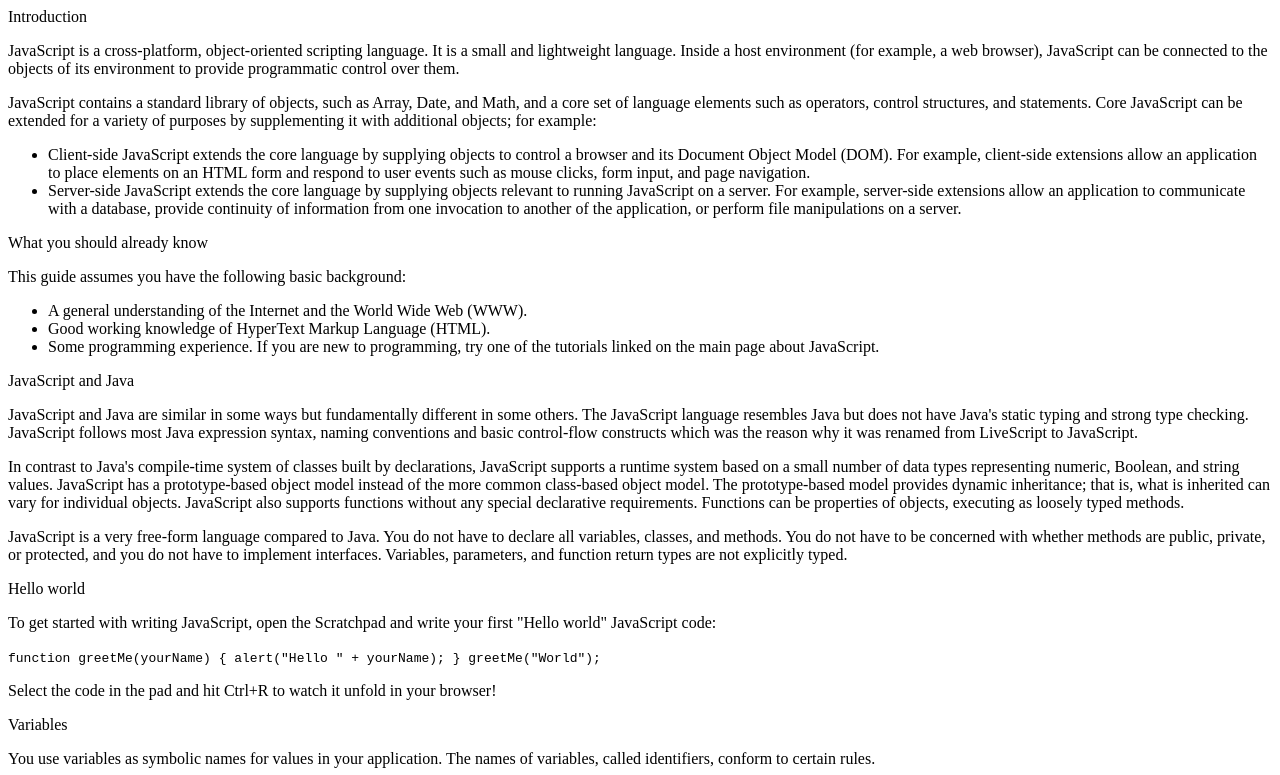
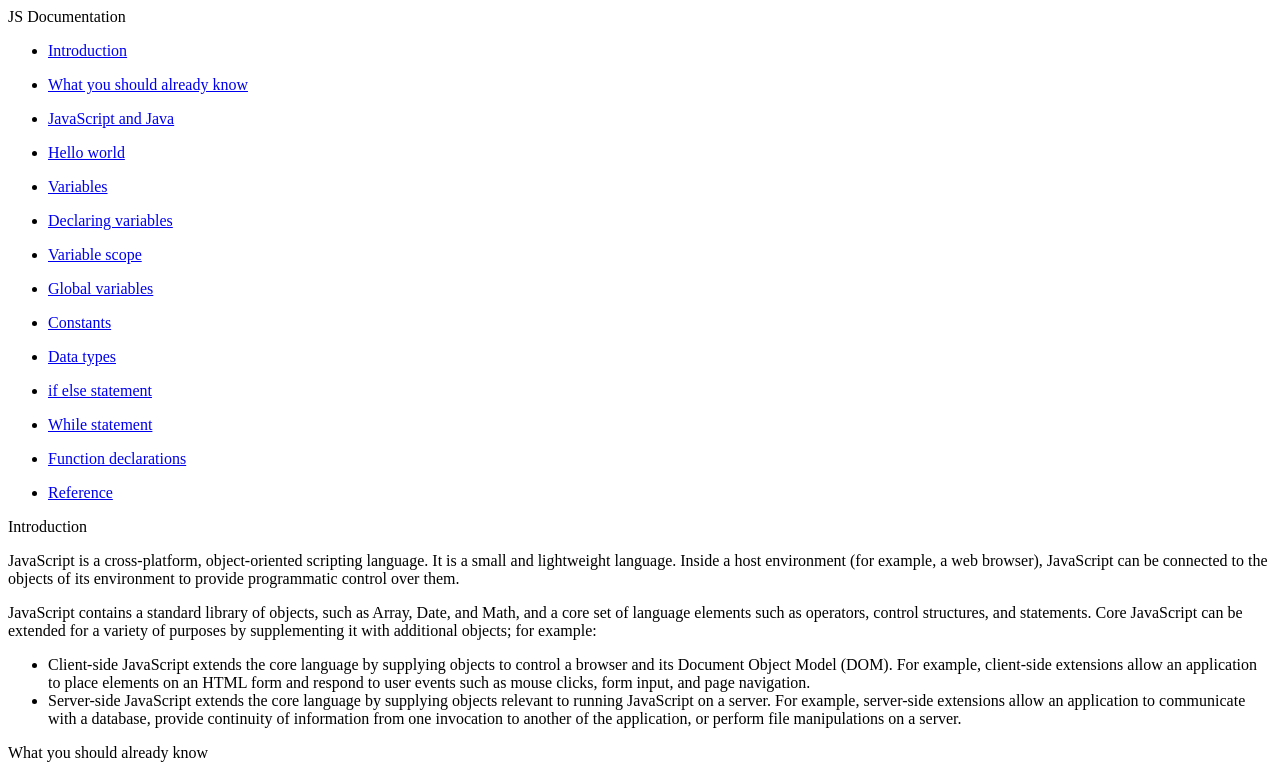
Before and after one commit to KarlaSolano/documentation, a plain HTML site: page docs/index.html in a window 1280 px wide. Shown: the top 775 px of the page. Drawn offline with Linux system fonts and the light colour scheme.

Commit message:
feature(nav): creación de la barra de navegación.

```diff
--- a/docs/index.html
+++ b/docs/index.html
@@ -8,8 +8,53 @@
     <title>Dodumentación técnica</title>
 </head>
 <body>
+    <nav id="navbar">
+        <header>JS Documentation</header>
+        <ul>
+            <li><a class="nav-link" href="#Introduction">Introduction</a></li>
+        </ul>
+        <ul>
+            <li><a class="nav-link" href="#What_you_should_already_know">What you should already know</a></li>
+        </ul>
+        <ul>
+            <li><a class="nav-link" href="#JavaScript_and_Java">JavaScript and Java</a></li>
+        </ul>
+        <ul>
+            <li><a class="nav-link" href="#Hello_world">Hello world</a></li>
+        </ul>
+        <ul>
+            <li><a class="nav-link" href="#Variables">Variables</a></li>
+        </ul>
+        <ul>
+            <li><a class="nav-link" href="#Declaring_variables">Declaring variables</a></li>
+        </ul>
+        <ul>
+            <li><a class="nav-link" href="#Variable scope">Variable scope</a></li>
+        </ul>
+        <ul>
+            <li><a class="nav-link" href="#Global_variables">Global variables</a></li>
+        </ul>
+        <ul>
+            <li><a class="nav-link" href="#Constants">Constants</a></li>
+        </ul>
+        <ul>
+            <li><a class="nav-link" href="#Data_types">Data types</a></li>
+        </ul>
+        <ul>
+            <li><a class="nav-link" href="#if_else_statement">if else statement</a></li>
+        </ul>
+        <ul>
+            <li><a class="nav-link" href="#while_statement">While statement</a></li>
+        </ul>
+        <ul>
+            <li><a class="nav-link" href="#Function_declarations">Function declarations</a></li>
+        </ul>
+        <ul>
+            <li><a class="nav-link" href="#Reference">Reference</a></li>
+        </ul>
+    </nav>
     <main id="main-doc">
-        <section class="main-section" id="introduction">
+        <section class="main-section" id="Introduction">
             <header>Introduction</header>
             <article>
                 <p>
```
